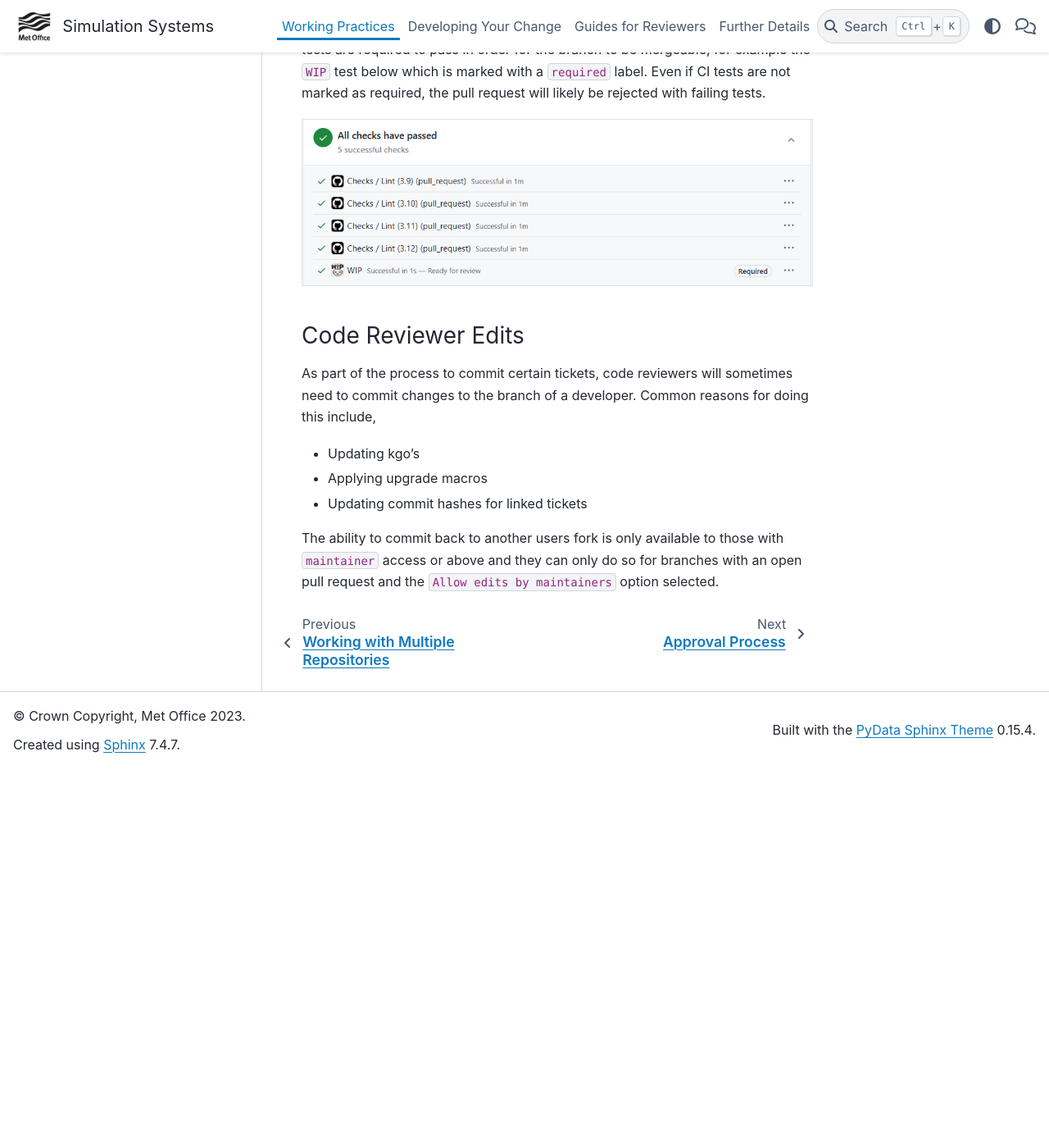
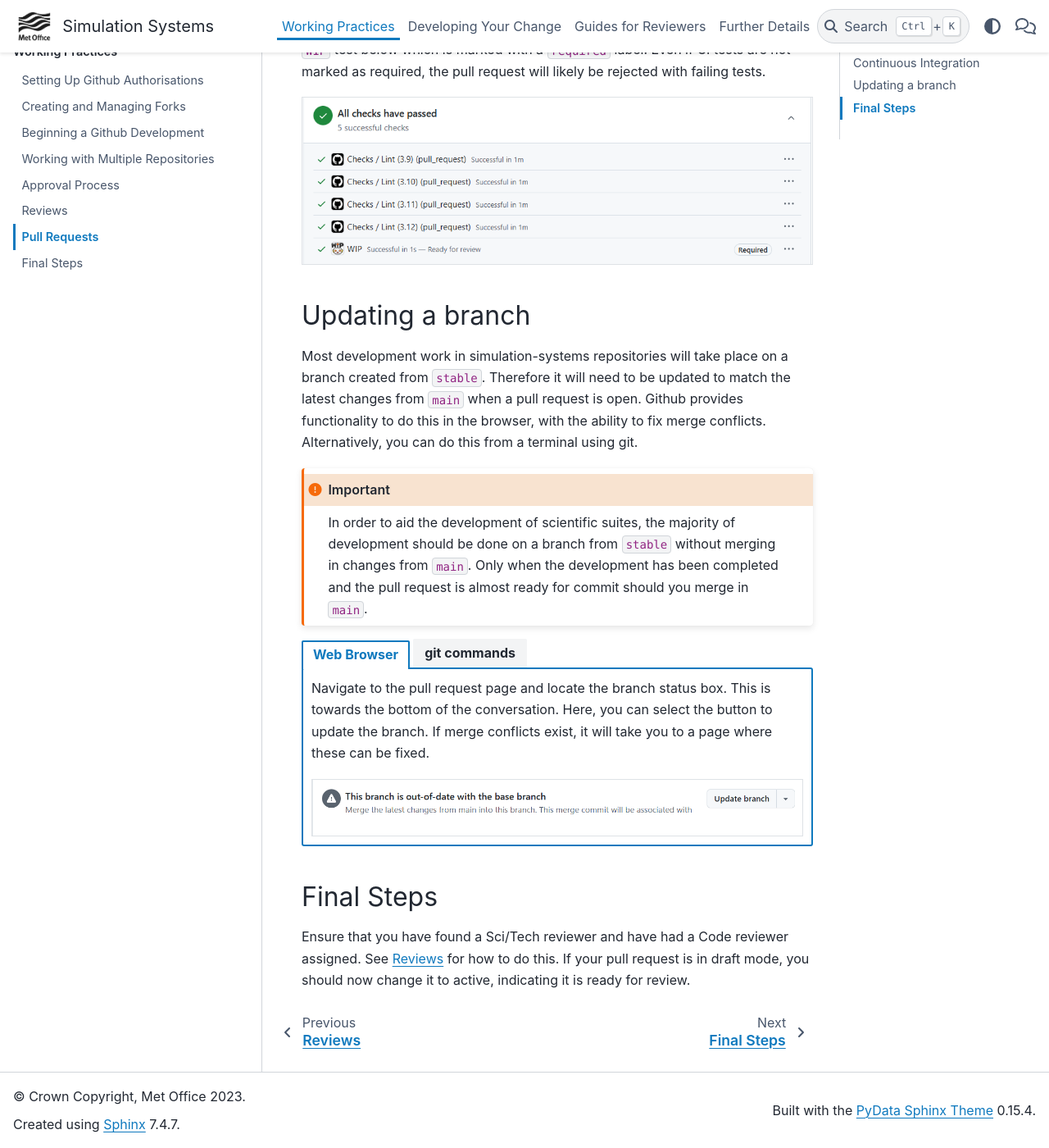
Before and after one commit to MetOffice/simulation-systems, a Sphinx documentation site: the page built from source/WorkingPractices/pull_requests.rst, in a window 1280 px wide and 1400 px high, scrolled down 2113 px. Shown: the whole window at 82% size. Built offline with Sphinx 7.4.7 and the PyData theme 0.15.4, drawn with Linux system fonts in a browser that asks for light colours; before the commit the page ends 3050 px from its top, so only the background shows below that; some of the changed text lies outside the part shown.

Commit message:
finalise pull requests page

```diff
--- a/source/WorkingPractices/gh_dev_init.rst
+++ b/source/WorkingPractices/gh_dev_init.rst
@@ -36,6 +36,7 @@
 
 There is no requirement to open an issue before making a pull request, as long as the change documentation is sufficient. For instance, small changes may not benefit from the separate issue.
 
+.. _clone_repo:
 
 Clone the Repository
 --------------------
--- a/source/WorkingPractices/ready_for_review.rst
+++ b/source/WorkingPractices/pull_requests.rst
@@ -1,17 +1,9 @@
-.. _ready_for_review:
+.. _pull_requests:
 
-Ready for Review
-================
+Pull Requests
+=============
 
-.. toctree::
-    :maxdepth: 1
-    :hidden:
-    :caption: Reviews
-
-    approvals
-    reviews
-
-Once you are happy with your development and the :ref:`test suites <testing>` pass then you are ready to pass your ticket to review. Tickets usually have 2 levels of review, with the process and advice available on the :ref:`reviews page <reviews>`. You will also require the :ref:`approvals` from any relevant Code Owners.
+Once you are happy with your development and the :ref:`test suites <testing>` pass then you are ready to pass your ticket to review. Reviews in github are done through pull requests.
 
 Opening a Pull Request
 ----------------------
@@ -79,30 +71,61 @@
     :class: only-dark border
 
 
+Updating a branch
+-----------------
+
+Most development work in simulation-systems repositories will take place on a branch created from ``stable``. Therefore it will need to be updated to match the latest changes from ``main`` when a pull request is open. Github provides functionality to do this in the browser, with the ability to fix merge conflicts. Alternatively, you can do this from a terminal using git.
+
+.. important::
+
+    In order to aid the development of scientific suites, the majority of development should be done on a branch from ``stable`` without merging in changes from ``main``. Only when the development has been completed and the pull request is almost ready for commit should you merge in ``main``.
+
+.. tab-set::
+
+    .. tab-item:: Web Browser
+
+        Navigate to the pull request page and locate the branch status box. This is towards the bottom of the conversation. Here, you can select the button to update the branch. If merge conflicts exist, it will take you to a page where these can be fixed.
+
+        .. image:: images/gh_screenshots/update_branch_light.png
+            :class: only-light border
+
+        .. image:: images/gh_screenshots/update_branch_dark.png
+            :class: only-dark border
+
+    .. tab-item:: git commands
+
+        Navigate to your clone and ensure that the branch you wish to update is your active branch,
+
+        .. code-block::
+
+            cd /path/to/clone
+            git checkout <desired-branch>
+
+        The upstream repository of your fork needs to added as a remote source to your git clone. If you made the clone using the ``gh`` cli, this will already have been done. First, check the available remote sources and then if required add the upstream repository.
+
+        .. code-block::
+
+            # List the remote sources.
+            # The fork will be listed as the origin
+            # The upstream repository also needs to be available
+            git remote -v
+
+            # If it doesn't appear, add the upstream repository
+            git remote add upstream <URL>
+
+        The URL for the upstream can be found from the Code button on github (see :ref:`Cloning a Repository <clone_repo>`).
+
+        Once the upstream repository is available, you need to fetch the upstream commit details and then merge the upstream main.
+
+        .. code-block::
+
+            git fetch upstream
+            git merge upstream/main
+
+        If there are any merge conflicts you can now fix these using your conflict tool of choice.
 
 
+Final Steps
+-----------
 
-
-
-
-
-
-
-
-
-
-
-
-
-.. _reviewer_edits:
-
-Code Reviewer Edits
-^^^^^^^^^^^^^^^^^^^
-
-As part of the process to commit certain tickets, code reviewers will sometimes need to commit changes to the branch of a developer. Common reasons for doing this include,
-
-* Updating kgo's
-* Applying upgrade macros
-* Updating commit hashes for linked tickets
-
-The ability to commit back to another users fork is only available to those with ``maintainer`` access or above and they can only do so for branches with an open pull request and the ``Allow edits by maintainers`` option selected.
+Ensure that you have found a Sci/Tech reviewer and have had a Code reviewer assigned. See :ref:`reviews` for how to do this. If your pull request is in draft mode, you should now change it to active, indicating it is ready for review.
--- a/source/WorkingPractices/working_practices.rst
+++ b/source/WorkingPractices/working_practices.rst
@@ -134,5 +134,7 @@
     forking
     gh_dev_init
     multi_repository
-    ready_for_review
+    approvals
+    reviews
+    pull_requests
     final_steps
```
Also changed, not shown: source/WorkingPractices/reviews.rst (+13 -0 lines), source/WorkingPractices/images/gh_screenshots/update_branch_dark.png (added), source/WorkingPractices/images/gh_screenshots/update_branch_light.png (added).
